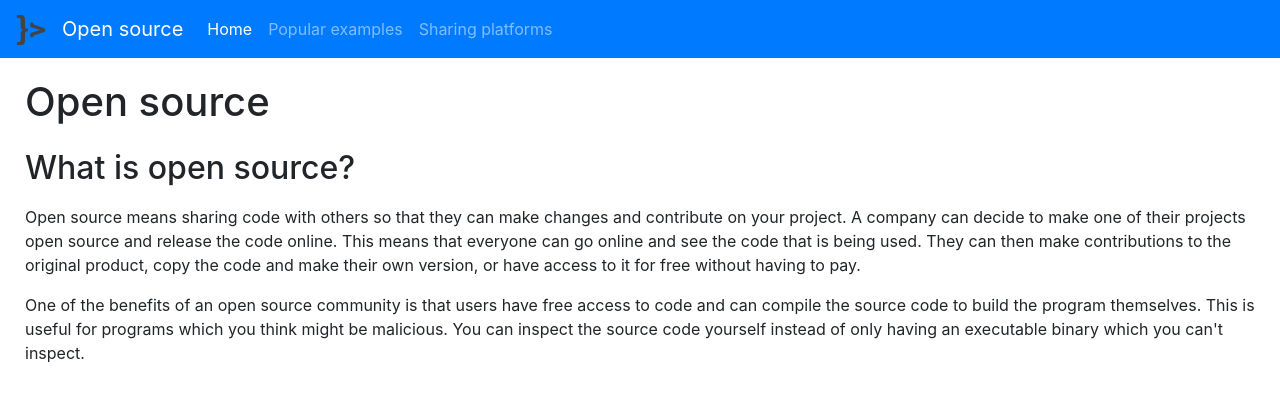
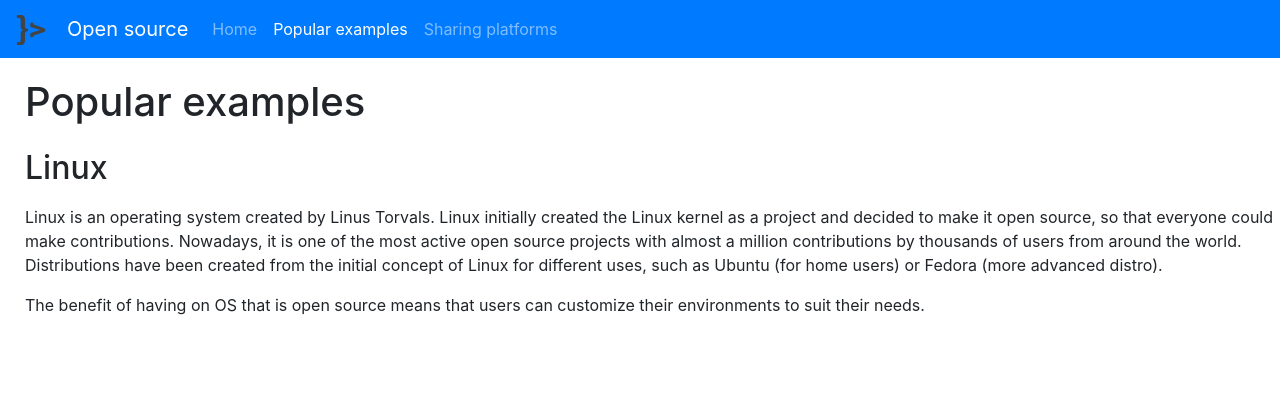
Before and after one commit to gdelmo/gdelmo.github.io, a plain HTML site: page open-source/examples.html in a window 1280 px wide. Drawn offline with nearby package versions, Linux system fonts and the light colour scheme.

Commit message:
Update examples.html

```diff
--- a/open-source/examples.html
+++ b/open-source/examples.html
@@ -16,17 +16,17 @@
 	<a class="navbar-brand" href="#">
     <img src="vaadin.svg" width="30" height="30" alt="">
   </a>
-  <a class="navbar-brand" href="#">Open source</a>
+  <a class="navbar-brand" href="#" style="padding-left: 5px;">Open source</a>
   <button class="navbar-toggler" type="button" data-toggle="collapse" data-target="#navbarNav" aria-controls="navbarNav" aria-expanded="false" aria-label="Toggle navigation">
     <span class="navbar-toggler-icon"></span>
   </button>
   <div class="collapse navbar-collapse" id="navbarNav">
     <ul class="navbar-nav">
+      <li class="nav-item">
+        <a class="nav-link" href="index.html">Home</a>
+      </li>
       <li class="nav-item active">
-        <a class="nav-link" href="#">Home <span class="sr-only">(current)</span></a>
-      </li>
-      <li class="nav-item">
-        <a class="nav-link" href="examples.html">Popular examples</a>
+        <a class="nav-link" href="#">Popular examples <span class="sr-only">(current)</span></a>
       </li>
       <li class="nav-item">
         <a class="nav-link" href="platforms.html">Sharing platforms</a>
@@ -35,13 +35,14 @@
   </div>
 </nav>
     <div id="main-content">
-    <h1 style="padding-top: 20px;">Open source</h1>
-    <h2 style="padding-top: 15px;">What is open source?</h2>
+    <h1 style="padding-top: 20px;">Popular examples</h1>
+    <h2 style="padding-top: 15px;">Linux</h2>
     <p style="padding-top: 10px;">
-      Open source means sharing code with others so that they can make changes and contribute on your project. A company can decide to make one of their projects open source and release the code online. This means that everyone can go online and see the code that is being used. They can then make contributions to the original product, copy the code and make their own version, or have access to it for free without having to pay.
+      Linux is an operating system created by Linus Torvals. Linux initially created the Linux kernel as a project and decided to make it open source, so that everyone could make contributions. Nowadays, it is one of the most active open source projects with almost a million contributions by thousands of users from around the world. Distributions have been created from the initial concept of Linux for different uses, such as Ubuntu (for home users) or Fedora (more advanced distro).
     </p>
-     <p>One of the benefits of an open source community is that users have free access to code and can compile the source code to build the program themselves. This is useful for programs which you think might be malicious. You can inspect the source code yourself instead of only having an executable binary which you can't inspect.
-      </p>
+    <p>
+      The benefit of having on OS that is open source means that users can customize their environments to suit their needs.
+    </p>
     </div>
 
 
```
